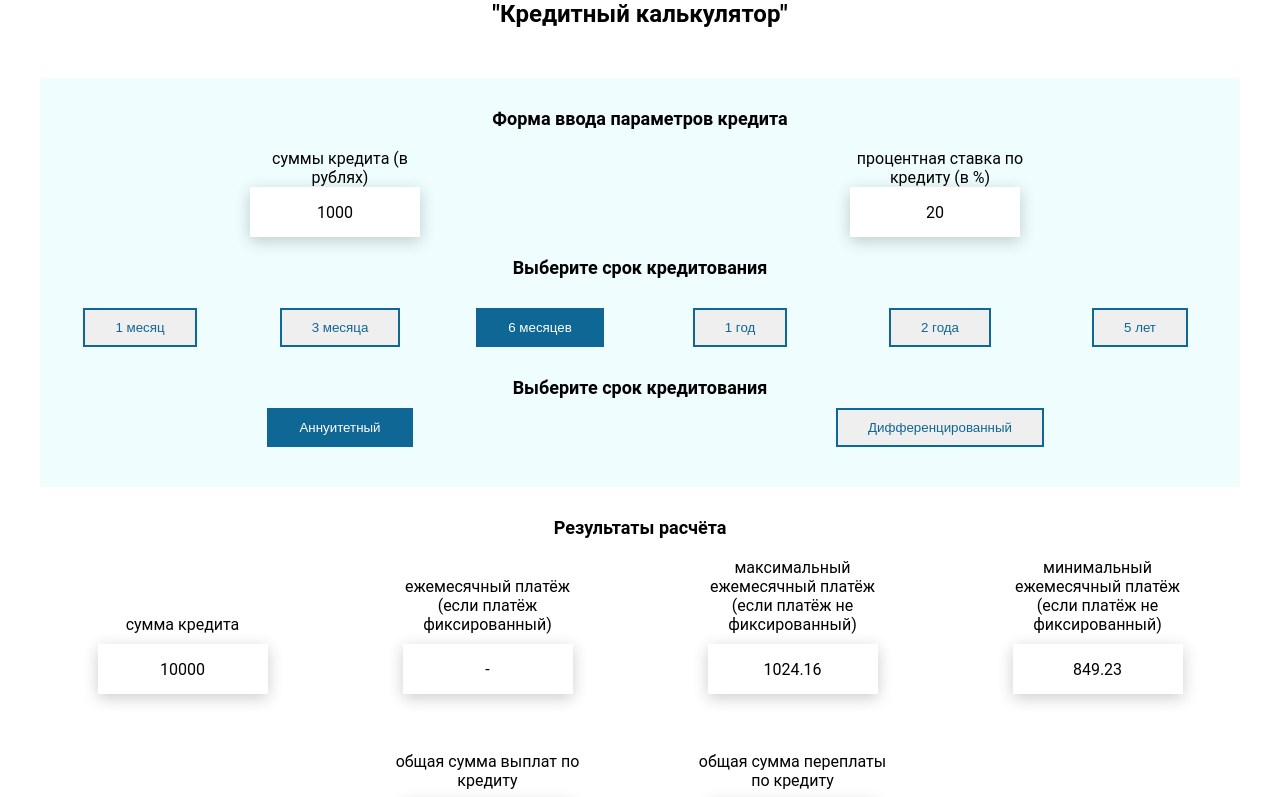
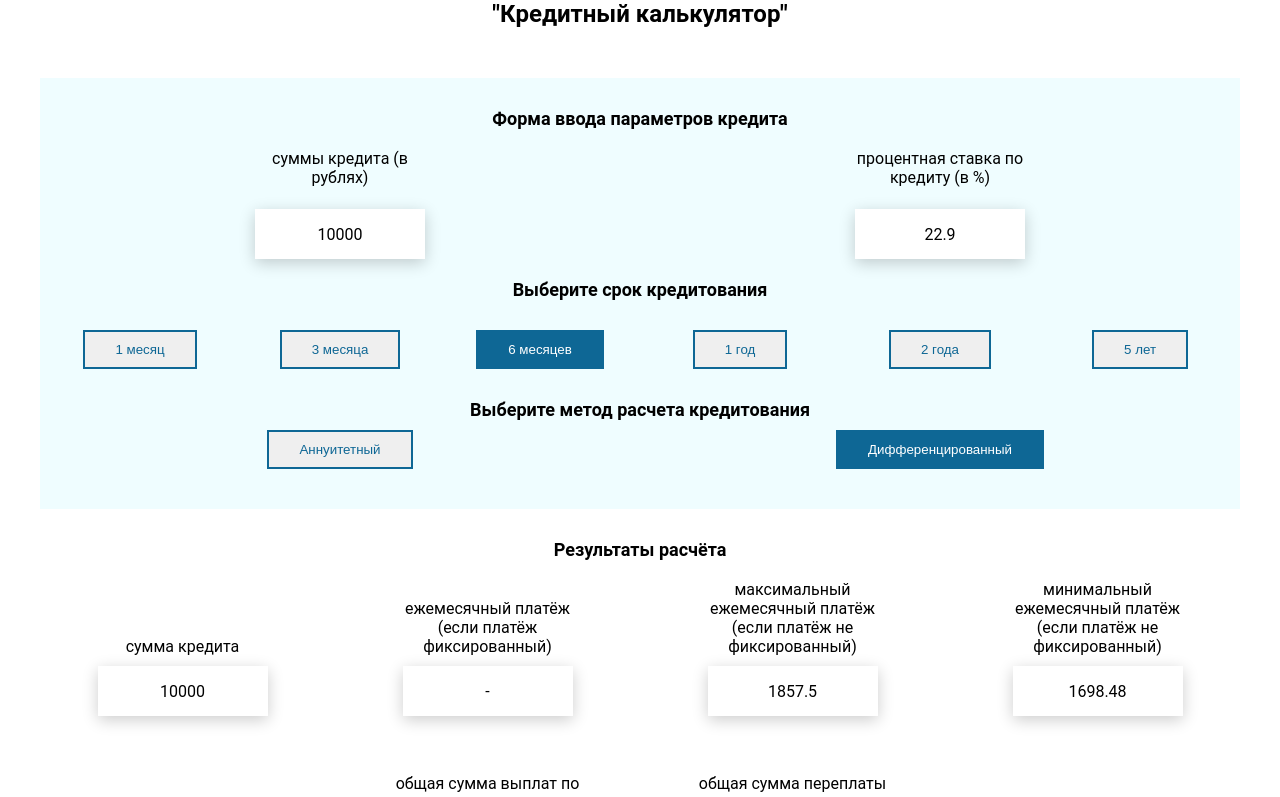
Before and after one commit to MillionerMIN/credit-calculator, a React (Create React App) app: page / in a window 1280 px wide. Shown: the top 797 px of the page. Built offline with nearby package versions, Linux system fonts and the light colour scheme.

Commit message:
fix mistakes buttons

```diff
--- a/src/components/calculat/Calculate.tsx
+++ b/src/components/calculat/Calculate.tsx
@@ -34,21 +34,43 @@ export type CalculationDetailsType = {
 };
 
 export const Calculate = () => {
+  const [summa, setSumma] = useState<string>('10000');
+  const [rate, setRate] = useState<string>('22.9');
+  const [period, setPeriod] = useState<number>(6);
   const [detail, setDetail] = useState<boolean>(false);
   const [method, setMethod] = useState<boolean>(false);
+
+  //функция изменения суммы кредита
+  const changeSumma = (e: React.ChangeEvent<HTMLInputElement>) => {
+    let value = e.currentTarget.value;
+    if (!isFinite(+value)) return;
+    setSumma(value);
+  };
+
+  //функция изменения процентной ставки
+  const changeRate = (e: React.ChangeEvent<HTMLInputElement>) => {
+    let value = e.currentTarget.value;
+    if (!isFinite(+value)) return;
+    setRate(value);
+  };
+
+  //функция изменения периода кредитования
+  const changePeriod = (e: React.MouseEvent<HTMLSpanElement>) => {
+    e.currentTarget.dataset.period &&
+      setPeriod(+e.currentTarget.dataset.period);
+  };
+
   //функция отоброжения блока с деталями расчёта
   const onOpenDetails = () => {
     setDetail(!detail);
   };
   //функция переключения метода расчета
-  const onChangeMethodCalculation = () => {
-    setMethod(!method);
+  const onChangeMethodCalculation = (e: React.MouseEvent<HTMLSpanElement>) => {
+    e.currentTarget.dataset.method && setMethod(!method);
   };
+  //
   //Стартовые данные
   let dataDetails;
-  let summa = 10000;
-  let period = 12;
-  let rate = 0.229;
   let dif, maxDif, minDif;
 
   // Изменение даты в зависимости от срока кредитования
@@ -76,11 +98,11 @@ export const Calculate = () => {
 
   // Проверка Условие выбора метода расчета
   if (method) {
-    dataDetails = annuityCalculationMethod(summa, period, rate);
-    dif = dataDetails[0].dif;
+    dataDetails = annuityCalculationMethod(+summa, period, +rate / 100);
+    dif = +dataDetails[0].dif.toFixed(2);
     console.log(dataDetails);
   } else {
-    dataDetails = differentiatedCalculationMethod(summa, period, rate);
+    dataDetails = differentiatedCalculationMethod(+summa, period, +rate / 100);
     console.log(dataDetails);
     //Максимальный ежемесечный платеж
     //@ts-ignore
@@ -96,10 +118,10 @@ export const Calculate = () => {
     }, 0)
     .toFixed(2);
   // общая сумма переплаты по кредиту
-  const totalOverpayment = +(totalAmount - summa).toFixed(2);
+  const totalOverpayment = +(totalAmount - +summa).toFixed(2);
 
   const calcResults: CalculationResultsType = {
-    summa,
+    summa: +summa,
     dif,
     maxDif,
     minDif,
@@ -109,8 +131,21 @@ export const Calculate = () => {
 
   return (
     <>
-      <FormParameters onChangeMethodCalculation={onChangeMethodCalculation} />
-      <FormResults onOpenDetails={onOpenDetails} data={calcResults} />
+      <FormParameters
+        summa={summa}
+        rate={rate}
+        period={period}
+        method={method}
+        onChangeSumma={changeSumma}
+        onChangeRate={changeRate}
+        onChangePeriod={changePeriod}
+        onChangeMethodCalculation={onChangeMethodCalculation}
+      />
+      <FormResults
+        data={calcResults}
+        active={detail}
+        onOpenDetails={onOpenDetails}
+      />
 
       <DetailsCalculation
         active={detail}
--- a/src/components/common/button/SuperButton.module.css
+++ b/src/components/common/button/SuperButton.module.css
@@ -27,13 +27,8 @@
     color: #fff;
 }
 
-/* .default:active {
-    background: #0E6795;
-    color: #fff;
-} */
-
 .default:hover:before {
-    left: 150px;
+    left: 250px;
     transition: .5s ease-in-out;
 }
 
@@ -78,3 +73,8 @@
     left: 150px;
     transition: .5s ease-in-out;
 }
+
+.active {
+    background: #0E6795;
+    color: #fff;
+}
--- a/src/components/formParameters/FormParameters.module.css
+++ b/src/components/formParameters/FormParameters.module.css
@@ -19,6 +19,20 @@
   margin: 20px 0;
 }
 
+.parameter {
+  display: grid;
+  grid-template-rows: repeat(2, 1fr);
+  row-gap: 10px;
+  justify-items: center;
+}
+
+.parameter:nth-child(1),
+.parameter:nth-child(2) {
+  width: 180px;
+  text-align: center;
+  align-self: end;
+}
+
 .loanTerm {
   display: grid;
   grid-template-columns: repeat(6, 1fr);
@@ -32,8 +46,7 @@
   justify-items: center;
 }
 
-.title {
-  width: 180px;
-  text-align: center;
-  align-self: flex-end;
+.active {
+  background: #0E6795;
+  color: #fff;
 }
--- a/src/components/formParameters/FormParameters.tsx
+++ b/src/components/formParameters/FormParameters.tsx
@@ -3,48 +3,74 @@ import SuperInputText from '../common/input/SuperInputText';
 import style from './FormParameters.module.css';
 
 type FormParametersPropsType = {
-  onChangeMethodCalculation: () => void;
+  summa: string;
+  rate: string;
+  period: number;
+  method: boolean;
+  onChangeSumma: (e: React.ChangeEvent<HTMLInputElement>) => void;
+  onChangeRate: (e: React.ChangeEvent<HTMLInputElement>) => void;
+  onChangePeriod: (e: React.MouseEvent<HTMLSpanElement>) => void;
+  onChangeMethodCalculation: (e: React.MouseEvent<HTMLSpanElement>) => void;
 };
 
 export const FormParameters = (props: FormParametersPropsType) => {
-  const { onChangeMethodCalculation } = props;
-  const arrDataEntry = [
-    { name: 'суммы кредита (в рублях)', value: 1000 },
-    { name: 'процентная ставка по кредиту (в %)', value: 20 },
-  ];
+  const {
+    summa,
+    rate,
+    period,
+    method,
+    onChangeSumma,
+    onChangeRate,
+    onChangePeriod,
+    onChangeMethodCalculation,
+  } = props;
 
-  const entry = arrDataEntry.map((item, i) => (
-    <div className={style.parameter} key={i}>
-      <div className={style.title}>{item.name}</div>
-      <SuperInputText value={item.value} />
-    </div>
-  ));
+  const entry = (
+    <>
+      <label className={style.parameter}>
+        суммы кредита (в рублях)
+        <SuperInputText onChange={onChangeSumma} value={summa} />
+      </label>
+      <label className={style.parameter}>
+        процентная ставка по кредиту (в %)
+        <SuperInputText onChange={onChangeRate} value={rate} />
+      </label>
+    </>
+  );
 
   const arrButtons = [
-    { value: 1, period: 'месяц', active: false },
-    { value: 3, period: 'месяца', active: false },
-    { value: 6, period: 'месяцев', active: true },
-    { value: 1, period: 'год', active: false },
-    { value: 2, period: 'года', active: false },
-    { value: 5, period: 'лет', active: false },
+    { value: 1, period: '1 месяц', active: false },
+    { value: 3, period: '3 месяца', active: false },
+    { value: 6, period: '6 месяцев', active: true },
+    { value: 12, period: '1 год', active: false },
+    { value: 24, period: '2 года', active: false },
+    { value: 60, period: '5 лет', active: false },
   ];
   //элемент btn денамически отрисовывает все элементы находящиеся в массиве arrButtons
   const btn = arrButtons.map((btn, i) => (
-    <SuperButton key={i} disabled={btn.active}>
-      {btn.value} {btn.period}
+    <SuperButton
+      key={i}
+      className={`${btn.value === period ? style.active : null}`}
+      disabled={btn.value === period}
+      data-period={btn.value}
+      onClick={onChangePeriod}
+    >
+      {btn.period}
     </SuperButton>
   ));
 
   const arrMethods = [
-    { name: 'Аннуитетный', active: true },
-    { name: 'Дифференцированный', active: false },
+    { name: 'Аннуитетный', active: method },
+    { name: 'Дифференцированный', active: !method },
   ];
-  //элемент method денамически отрисовывает все элементы находящиеся в массиве arrButtons
-  const method = arrMethods.map((method, i) => (
+  //элемент btnMethod денамически отрисовывает все элементы находящиеся в массиве arrButtons
+  const btnMethod = arrMethods.map((method, i) => (
     <SuperButton
       key={i}
+      className={`${method.active ? style.active : null}`}
+      disabled={method.active}
+      data-method={method.name}
       onClick={onChangeMethodCalculation}
-      disabled={method.active}
     >
       {method.name}
     </SuperButton>
@@ -56,8 +82,8 @@ export const FormParameters = (props: FormParametersPropsType) => {
       <div className={style.parameters}>{entry}</div>
       <div className={style.subtitle}>Выберите срок кредитования</div>
       <div className={style.loanTerm}>{btn}</div>
-      <div className={style.subtitle}>Выберите срок кредитования</div>
-      <div className={style.methods}>{method}</div>
+      <div className={style.subtitle}>Выберите метод расчета кредитования</div>
+      <div className={style.methods}>{btnMethod}</div>
     </div>
   );
 };
--- a/src/components/formResults/FormResults.module.css
+++ b/src/components/formResults/FormResults.module.css
@@ -48,3 +48,8 @@
 .button {
   text-align: center;
 }
+
+.active {
+  background: #0E6795;
+  color: #fff;
+}
--- a/src/components/formResults/FormResults.tsx
+++ b/src/components/formResults/FormResults.tsx
@@ -4,12 +4,13 @@ import SuperInputText from '../common/input/SuperInputText';
 import style from './FormResults.module.css';
 
 type FormResultsPropsType = {
+  data: CalculationResultsType;
+  active: boolean;
   onOpenDetails: () => void;
-  data: CalculationResultsType;
 };
 
 export const FormResults = (props: FormResultsPropsType) => {
-  const { data, onOpenDetails } = props;
+  const { data, active, onOpenDetails } = props;
   const arrDetails = [
     { subtitle: 'сумма кредита', value: data.summa },
     {
@@ -46,7 +47,12 @@ export const FormResults = (props: FormResultsPropsType) => {
         <div className={style.subtitle}>Результаты расчёта</div>
         <div className={style.details}>{detail}</div>
         <div className={style.button}>
-          <SuperButton onClick={onOpenDetails}>Детали расчёта</SuperButton>
+          <SuperButton
+            className={`${active && style.active}`}
+            onClick={onOpenDetails}
+          >
+            Детали расчёта
+          </SuperButton>
         </div>
       </div>
     </>
```
